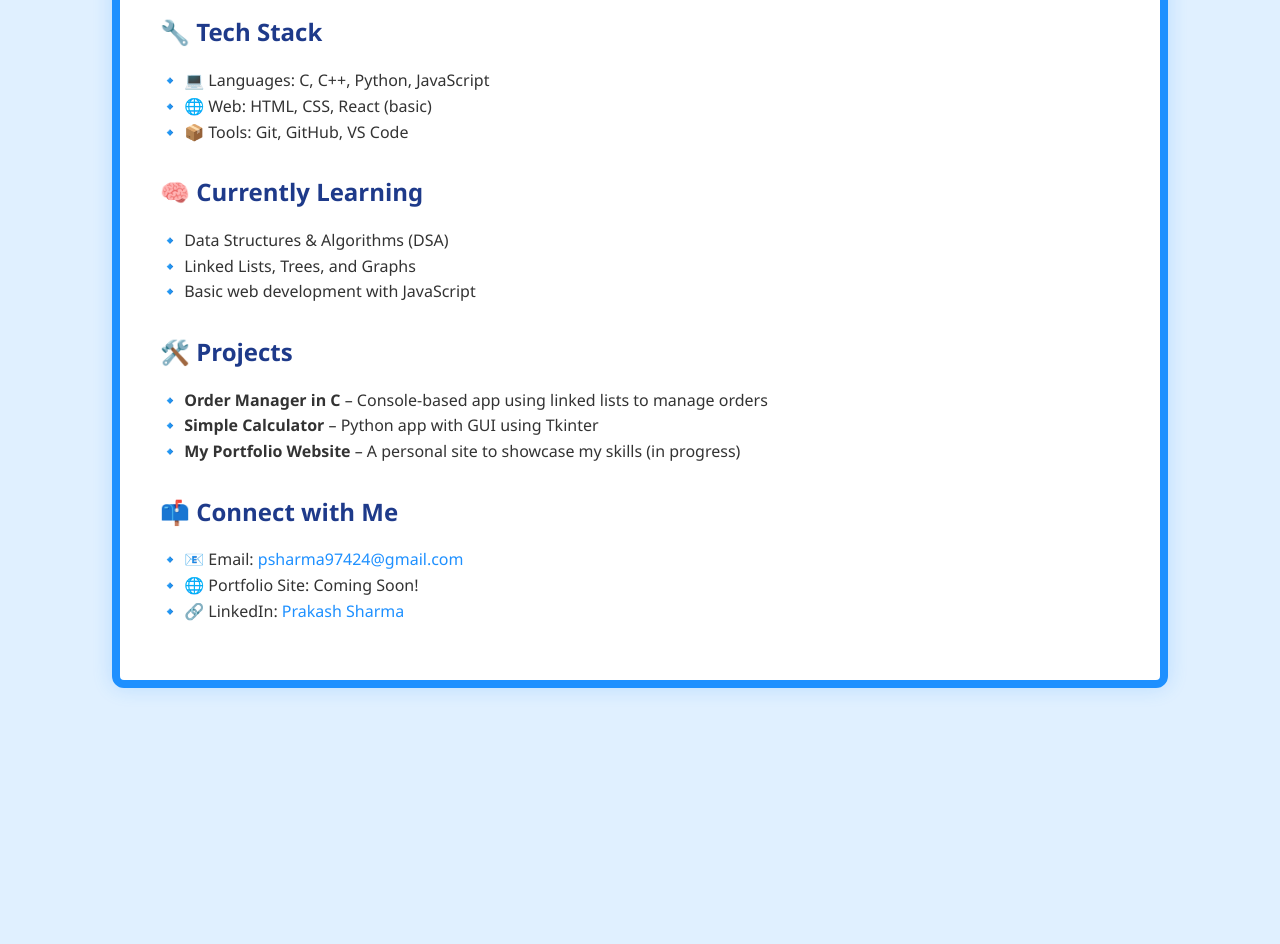
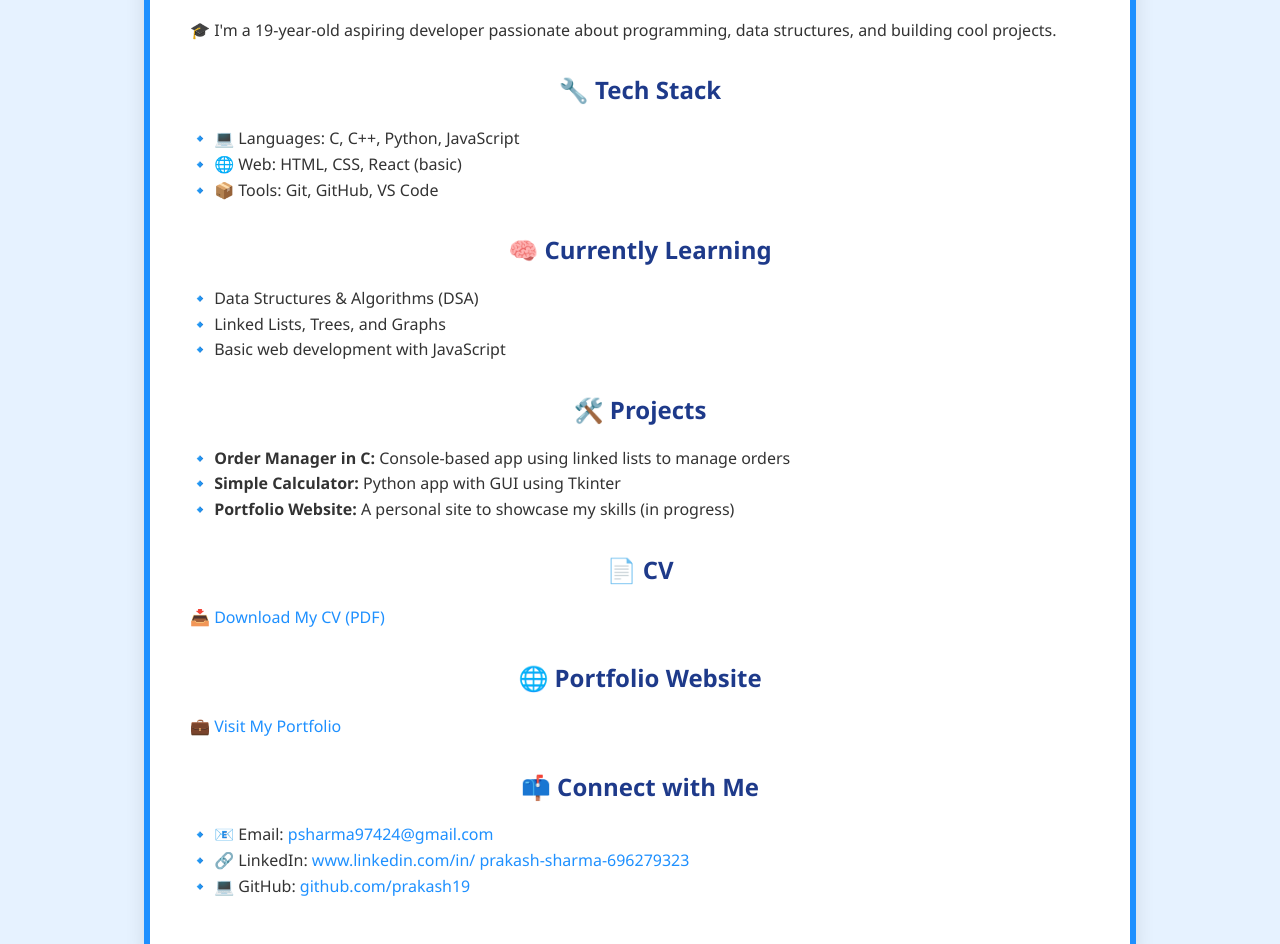
Before and after one commit to Prakash-Sharma710/Portfolio, a plain HTML site: page my protfolio.html in a window 1280 px wide. Shown: the part 216-1160 px from the top of the page. Before the commit the page ends 934 px from the top, so only its background shows below. Drawn offline with Linux system fonts and the light colour scheme.

Commit message:
Update my protfolio.html

```diff
--- a/my protfolio.html
+++ b/my protfolio.html
@@ -3,23 +3,24 @@
 <head>
   <meta charset="UTF-8" />
   <meta name="viewport" content="width=device-width, initial-scale=1.0"/>
-  <title>Prakash | Developer Portfolio</title>
+  <title>Prakash | Portfolio & CV</title>
   <style>
     body {
+      font-family: 'Segoe UI', sans-serif;
+      background-color: #e6f2ff;
       margin: 0;
-      padding: 0;
-      background-color: #e0f0ff;
-      font-family: 'Segoe UI', Tahoma, Geneva, Verdana, sans-serif;
+      padding: 40px;
     }
 
-    .wrapper {
-      border: 8px solid #1e90ff;
-      max-width: 960px;
-      margin: 30px auto;
+    .container {
+      max-width: 900px;
+      margin: auto;
       background-color: white;
       padding: 40px;
+      border: 6px solid #1e90ff;
       border-radius: 12px;
-      box-shadow: 0 0 20px rgba(30, 144, 255, 0.2);
+      box-shadow: 0 0 20px rgba(0,0,0,0.1);
+      text-align: center;
     }
 
     h1, h2 {
@@ -33,13 +34,14 @@
 
     p, li {
       color: #333;
-      font-size: 16px;
       line-height: 1.6;
+      text-align: left;
     }
 
     ul {
       list-style: none;
       padding-left: 0;
+      text-align: left;
     }
 
     ul li::before {
@@ -56,53 +58,74 @@
       text-decoration: underline;
     }
 
-    section {
+    .section {
       margin-top: 30px;
+    }
+
+    img.profile {
+      width: 150px;
+      height: 150px;
+      border-radius: 50%;
+      border: 4px solid #1e90ff;
+      margin-bottom: 20px;
     }
   </style>
 </head>
 <body>
-  <div class="wrapper">
+  <div class="container">
+    <img src="profile.jpg" alt="Prakash Photo" class="profile">
     <h1>👋 Hi, I'm Prakash</h1>
     <p>🎓 I'm a 19-year-old aspiring developer passionate about programming, data structures, and building cool projects.</p>
 
-    <section>
+    <div class="section">
       <h2>🔧 Tech Stack</h2>
       <ul>
         <li>💻 Languages: C, C++, Python, JavaScript</li>
         <li>🌐 Web: HTML, CSS, React (basic)</li>
         <li>📦 Tools: Git, GitHub, VS Code</li>
       </ul>
-    </section>
+    </div>
 
-    <section>
+    <div class="section">
       <h2>🧠 Currently Learning</h2>
       <ul>
         <li>Data Structures & Algorithms (DSA)</li>
         <li>Linked Lists, Trees, and Graphs</li>
         <li>Basic web development with JavaScript</li>
       </ul>
-    </section>
+    </div>
 
-    <section>
+    <div class="section">
       <h2>🛠️ Projects</h2>
       <ul>
-        <li><strong>Order Manager in C</strong> – Console-based app using linked lists to manage orders</li>
-        <li><strong>Simple Calculator</strong> – Python app with GUI using Tkinter</li>
-        <li><strong>My Portfolio Website</strong> – A personal site to showcase my skills (in progress)</li>
+        <li><strong>Order Manager in C:</strong> Console-based app using linked lists to manage orders</li>
+        <li><strong>Simple Calculator:</strong> Python app with GUI using Tkinter</li>
+        <li><strong>Portfolio Website:</strong> A personal site to showcase my skills (in progress)</li>
       </ul>
-    </section>
+    </div>
 
-    <section>
+    <div class="section">
+      <h2>📄 CV</h2>
+      <p>📥 <a href="cv.pdf" download>Download My CV (PDF)</a></p>
+    </div>
+
+    <div class="section">
+      <h2>🌐 Portfolio Website</h2>
+      <p>💼 <a href="portfolio.html" target="_blank">Visit My Portfolio</a></p>
+    </div>
+
+    <div class="section">
       <h2>📫 Connect with Me</h2>
       <ul>
-        <li>📧 Email: <a href="psharma97424@gmail.com">psharma97424@gmail.com</a></li>
-        <li>🌐 Portfolio Site: Coming Soon!</li>
+        <li>📧 Email: <a href=" psharma97424@gmail.com "> psharma97424@gmail.com</a></li>
         <li>🔗 LinkedIn: <a href="www.linkedin.com/in/
 prakash-sharma-696279323
-" target="_blank">Prakash Sharma</a></li>
+" target="_blank">www.linkedin.com/in/
+prakash-sharma-696279323
+</a></li>
+        <li>💻 GitHub: <a href="https://github.com/prakash19" target="_blank">github.com/prakash19</a></li>
       </ul>
-    </section>
+    </div>
   </div>
 </body>
 </html>
```
